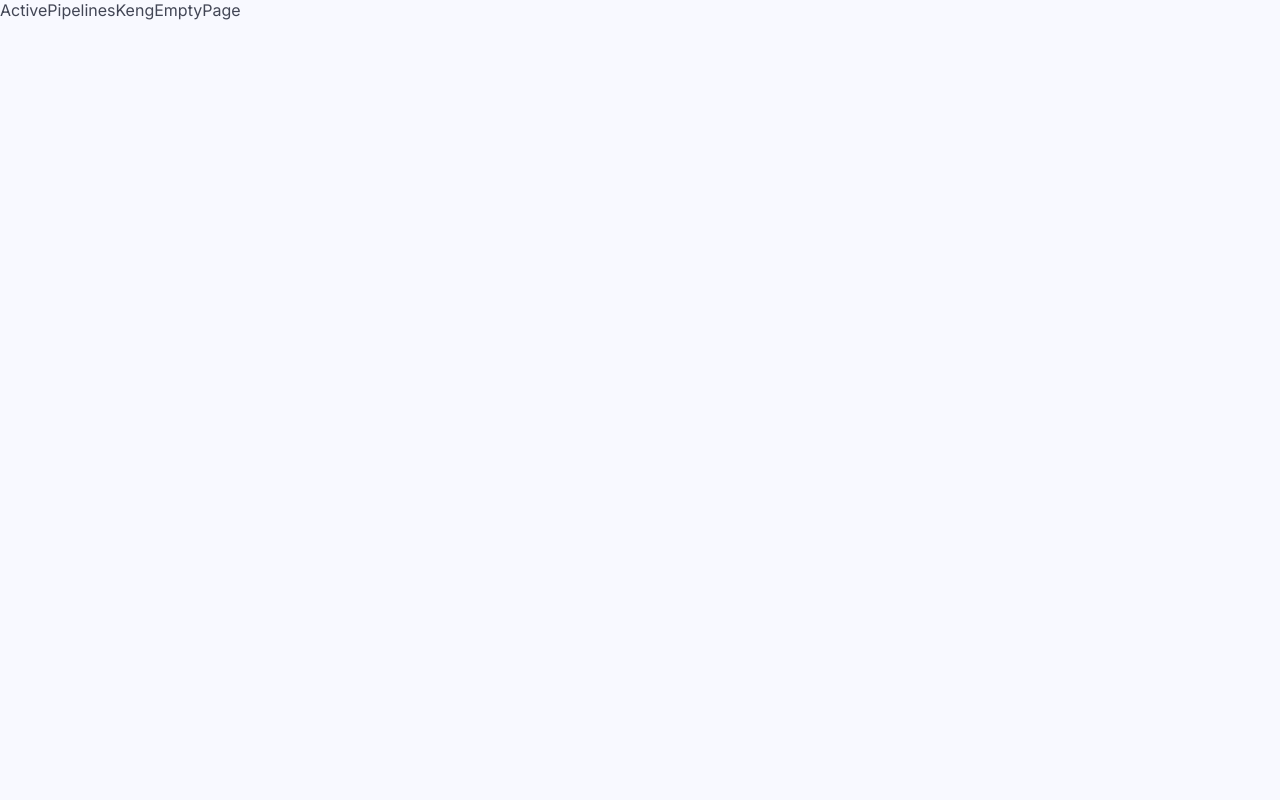
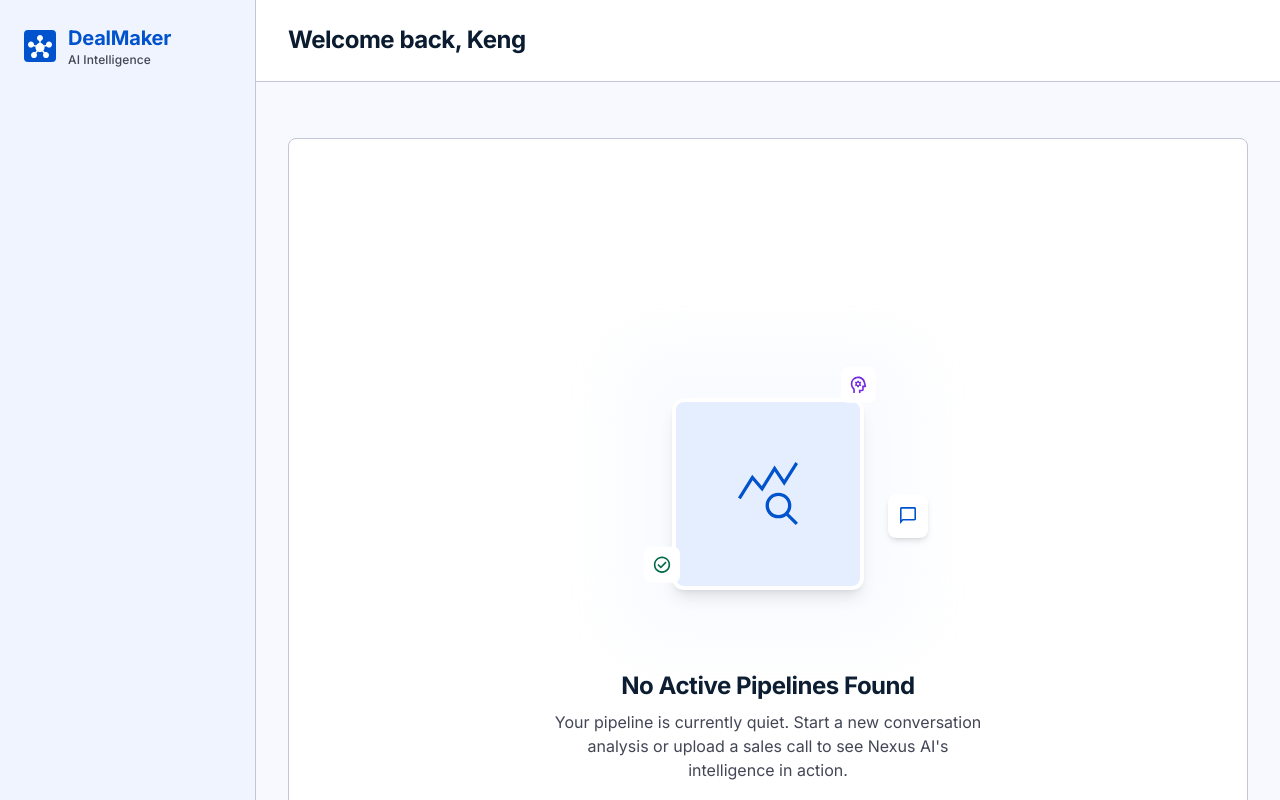
Before and after one commit to codekeng00/bbq-durian, a React (Vite) app in the folder web/: page /active-pipelines-keng-empty in a window 1280 px wide. Shown: the top 800 px of the page. Built offline with nearby package versions, Linux system fonts and the light colour scheme.

Commit message:
Convert Keng empty pipelines page to React

```diff
--- a/web/src/pages/ActivePipelinesKengEmptyPage.tsx
+++ b/web/src/pages/ActivePipelinesKengEmptyPage.tsx
@@ -1,3 +1,19 @@
+import DashboardSidebar from "../components/DashboardSidebar";
+import EmptyPipelineState from "../components/EmptyPipelineState";
+
 export default function ActivePipelinesKengEmptyPage() {
-  return <div>ActivePipelinesKengEmptyPage</div>;
+  return (
+    <div className="dashboard-shell">
+      <DashboardSidebar brandTo="/active-pipelines-keng-empty" />
+      <div className="main-area">
+        <header className="page-header">
+          <h1>Welcome back, Keng</h1>
+        </header>
+        <main className="content-canvas">
+          <div className="page-spacer" aria-hidden="true"></div>
+          <EmptyPipelineState titleId="keng-empty-title" />
+        </main>
+      </div>
+    </div>
+  );
 }
```
